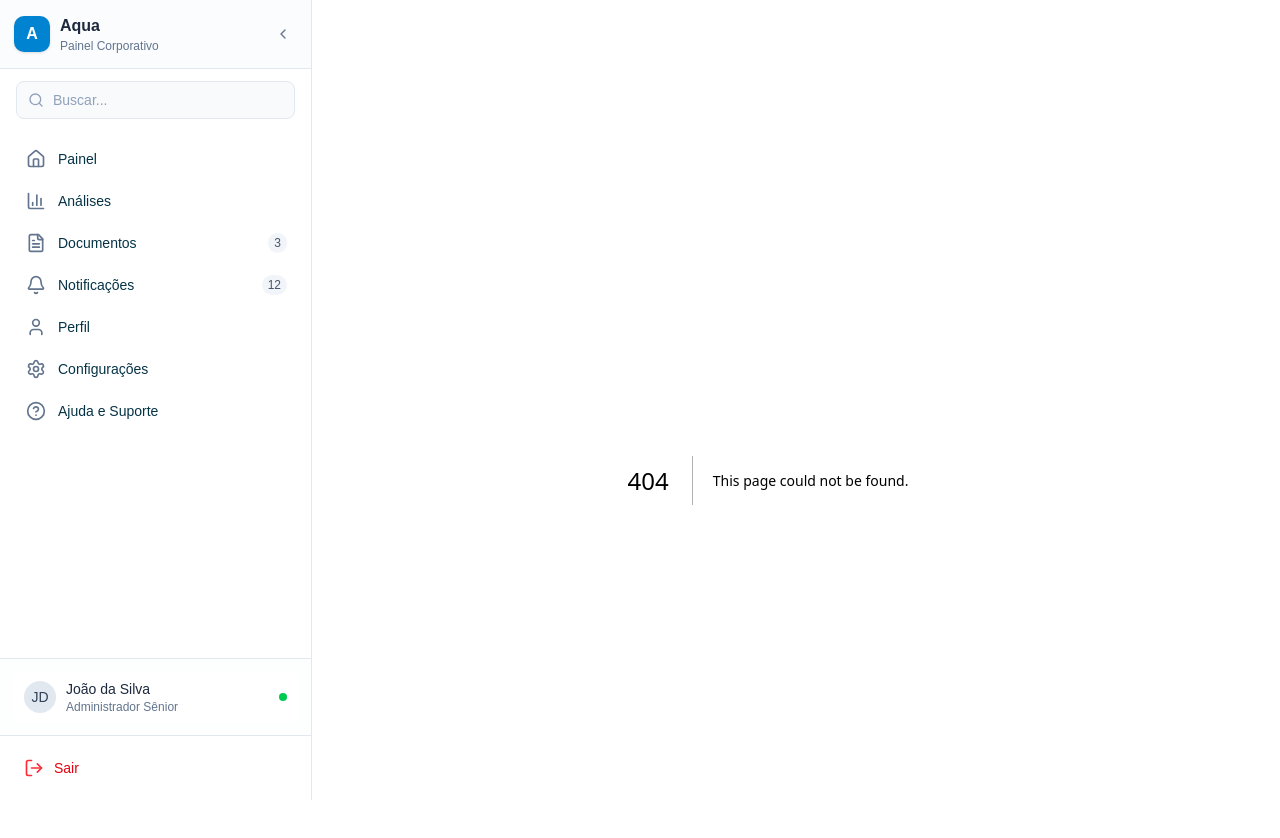
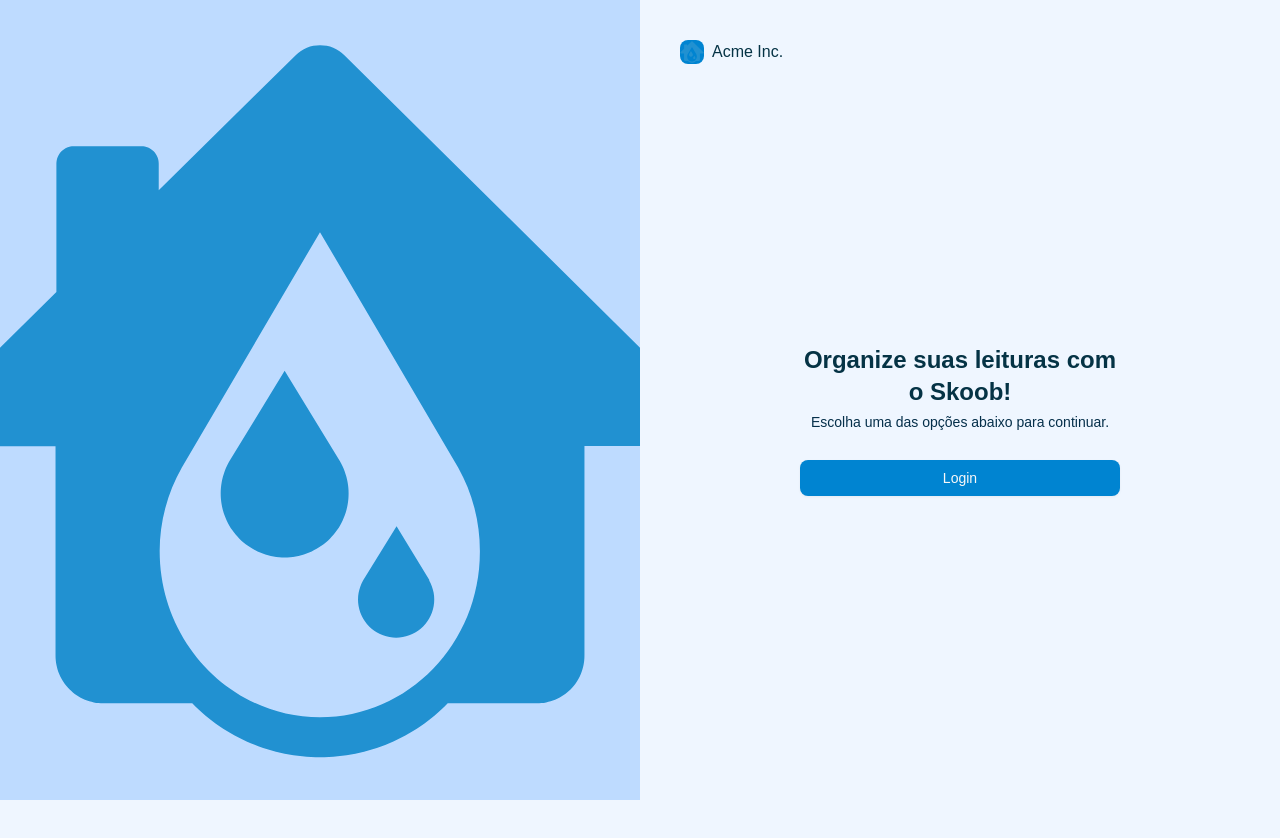
Before and after one commit to tcc-aqua/aqua, a Next.js app in the folder dashboard/: page /login in a window 1280 px wide. Before the commit this address had no page. Shown: the top 838 px of the page. After the commit the page ends 800 px from the top, so only its background shows below. Built offline with nearby package versions, Linux system fonts and the light colour scheme.

Commit message:
feat: stricture login

```diff
--- a/dashboard/package.json
+++ b/dashboard/package.json
@@ -3,13 +3,14 @@
   "version": "0.1.0",
   "private": true,
   "scripts": {
-    "dev": "next dev --turbopack",
+    "dev": "next dev --turbopack ",
     "build": "next build --turbopack",
     "start": "next start"
   },
   "dependencies": {
     "@radix-ui/react-dialog": "^1.1.15",
     "@radix-ui/react-dropdown-menu": "^2.1.16",
+    "@radix-ui/react-label": "^2.1.7",
     "@radix-ui/react-navigation-menu": "^1.2.14",
     "@radix-ui/react-separator": "^1.1.7",
     "@radix-ui/react-slot": "^1.2.3",
--- a/dashboard/src/app/layout.jsx
+++ b/dashboard/src/app/layout.jsx
@@ -33,21 +33,9 @@
           disableTransitionOnChange
         >
 
-          <Header className="fixed top-0 left-0 w-full z-100" />
 
-          <div className="flex min-h-screen">
+                {children}
 
-            <div className="fixed left-0 top-0 h-screen w-64 z-200 ">
-              <Sidebar />
-            </div>
-
-
-            <div className="flex-1 ml-64 p-20">
-              <PageTransitionWrapper>
-                {children}
-              </PageTransitionWrapper>
-            </div>
-          </div>
 
         </ThemeProvider>
 
--- /dev/null
+++ b/dashboard/src/app/login/page.jsx
@@ -0,0 +1,32 @@
+import { GalleryVerticalEnd } from "lucide-react"
+
+import { LoginForm } from "@/components/login-form"
+
+export default function LoginPage() {
+  return (
+    <div className="grid min-h-svh lg:grid-cols-2">
+      <div className="bg-muted relative hidden lg:block">
+        <img
+          src="/logo.svg"
+          alt="Image"
+          className="absolute inset-0 h-full w-full object-cover dark:brightness-[0.2] dark:grayscale" />
+      </div>
+      <div className="flex flex-col gap-4 p-6 md:p-10">
+        <div className="flex justify-center gap-2 md:justify-start">
+          <a href="#" className="flex items-center gap-2 font-medium">
+            <div
+              className="bg-primary text-primary-foreground flex size-6 items-center justify-center rounded-md">
+                <img src="./logo.svg" alt="" />
+            </div>
+            Acme Inc.
+          </a>
+        </div>
+        <div className="flex flex-1 items-center justify-center">
+          <div className="w-full max-w-xs">
+            <LoginForm />
+          </div>
+        </div>
+      </div>
+    </div>
+  );
+}
--- /dev/null
+++ b/dashboard/src/components/login-form.jsx
@@ -0,0 +1,36 @@
+import { cn } from "@/lib/utils"
+import { Button } from "@/components/ui/button"
+import {
+  Field,
+  FieldDescription,
+  FieldGroup,
+  FieldLabel,
+  FieldSeparator,
+} from "@/components/ui/field"
+import { Input } from "@/components/ui/input"
+
+export function LoginForm({
+  className,
+  ...props
+}) {
+  return (
+    <form className={cn("flex flex-col gap-6", className)} {...props}>
+      <FieldGroup>
+        <div className="flex flex-col items-center gap-1 text-center">
+          <h1 className="text-2xl font-bold">Organize suas
+leituras com o Skoob!
+</h1>
+          <p className="text-muted-foreground text-sm text-balance">
+          Escolha uma das opções abaixo para continuar.
+          </p>
+        </div>
+
+
+        <Field>
+          <Button type="submit">Login</Button>
+        </Field>
+
+      </FieldGroup>
+    </form>
+  );
+}
--- /dev/null
+++ b/dashboard/src/components/ui/field.jsx
@@ -0,0 +1,236 @@
+"use client"
+
+import { useMemo } from "react"
+import { cva } from "class-variance-authority";
+
+import { cn } from "@/lib/utils"
+import { Label } from "@/components/ui/label"
+import { Separator } from "@/components/ui/separator"
+
+function FieldSet({
+  className,
+  ...props
+}) {
+  return (
+    <fieldset
+      data-slot="field-set"
+      className={cn(
+        "flex flex-col gap-6",
+        "has-[>[data-slot=checkbox-group]]:gap-3 has-[>[data-slot=radio-group]]:gap-3",
+        className
+      )}
+      {...props} />
+  );
+}
+
+function FieldLegend({
+  className,
+  variant = "legend",
+  ...props
+}) {
+  return (
+    <legend
+      data-slot="field-legend"
+      data-variant={variant}
+      className={cn(
+        "mb-3 font-medium",
+        "data-[variant=legend]:text-base",
+        "data-[variant=label]:text-sm",
+        className
+      )}
+      {...props} />
+  );
+}
+
+function FieldGroup({
+  className,
+  ...props
+}) {
+  return (
+    <div
+      data-slot="field-group"
+      className={cn(
+        "group/field-group @container/field-group flex w-full flex-col gap-7 data-[slot=checkbox-group]:gap-3 [&>[data-slot=field-group]]:gap-4",
+        className
+      )}
+      {...props} />
+  );
+}
+
+const fieldVariants = cva("group/field flex w-full gap-3 data-[invalid=true]:text-destructive", {
+  variants: {
+    orientation: {
+      vertical: ["flex-col [&>*]:w-full [&>.sr-only]:w-auto"],
+      horizontal: [
+        "flex-row items-center",
+        "[&>[data-slot=field-label]]:flex-auto",
+        "has-[>[data-slot=field-content]]:items-start has-[>[data-slot=field-content]]:[&>[role=checkbox],[role=radio]]:mt-px",
+      ],
+      responsive: [
+        "flex-col [&>*]:w-full [&>.sr-only]:w-auto @md/field-group:flex-row @md/field-group:items-center @md/field-group:[&>*]:w-auto",
+        "@md/field-group:[&>[data-slot=field-label]]:flex-auto",
+        "@md/field-group:has-[>[data-slot=field-content]]:items-start @md/field-group:has-[>[data-slot=field-content]]:[&>[role=checkbox],[role=radio]]:mt-px",
+      ],
+    },
+  },
+  defaultVariants: {
+    orientation: "vertical",
+  },
+})
+
+function Field({
+  className,
+  orientation = "vertical",
+  ...props
+}) {
+  return (
+    <div
+      role="group"
+      data-slot="field"
+      data-orientation={orientation}
+      className={cn(fieldVariants({ orientation }), className)}
+      {...props} />
+  );
+}
+
+function FieldContent({
+  className,
+  ...props
+}) {
+  return (
+    <div
+      data-slot="field-content"
+      className={cn("group/field-content flex flex-1 flex-col gap-1.5 leading-snug", className)}
+      {...props} />
+  );
+}
+
+function FieldLabel({
+  className,
+  ...props
+}) {
+  return (
+    <Label
+      data-slot="field-label"
+      className={cn(
+        "group/field-label peer/field-label flex w-fit gap-2 leading-snug group-data-[disabled=true]/field:opacity-50",
+        "has-[>[data-slot=field]]:w-full has-[>[data-slot=field]]:flex-col has-[>[data-slot=field]]:rounded-md has-[>[data-slot=field]]:border [&>*]:data-[slot=field]:p-4",
+        "has-data-[state=checked]:bg-primary/5 has-data-[state=checked]:border-primary dark:has-data-[state=checked]:bg-primary/10",
+        className
+      )}
+      {...props} />
+  );
+}
+
+function FieldTitle({
+  className,
+  ...props
+}) {
+  return (
+    <div
+      data-slot="field-label"
+      className={cn(
+        "flex w-fit items-center gap-2 text-sm leading-snug font-medium group-data-[disabled=true]/field:opacity-50",
+        className
+      )}
+      {...props} />
+  );
+}
+
+function FieldDescription({
+  className,
+  ...props
+}) {
+  return (
+    <p
+      data-slot="field-description"
+      className={cn(
+        "text-muted-foreground text-sm leading-normal font-normal group-has-[[data-orientation=horizontal]]/field:text-balance",
+        "last:mt-0 nth-last-2:-mt-1 [[data-variant=legend]+&]:-mt-1.5",
+        "[&>a:hover]:text-primary [&>a]:underline [&>a]:underline-offset-4",
+        className
+      )}
+      {...props} />
+  );
+}
+
+function FieldSeparator({
+  children,
+  className,
+  ...props
+}) {
+  return (
+    <div
+      data-slot="field-separator"
+      data-content={!!children}
+      className={cn(
+        "relative -my-2 h-5 text-sm group-data-[variant=outline]/field-group:-mb-2",
+        className
+      )}
+      {...props}>
+      <Separator className="absolute inset-0 top-1/2" />
+      {children && (
+        <span
+          className="bg-background text-muted-foreground relative mx-auto block w-fit px-2"
+          data-slot="field-separator-content">
+          {children}
+        </span>
+      )}
+    </div>
+  );
+}
+
+function FieldError({
+  className,
+  children,
+  errors,
+  ...props
+}) {
+  const content = useMemo(() => {
+    if (children) {
+      return children
+    }
+
+    if (!errors?.length) {
+      return null
+    }
+
+    if (errors?.length == 1) {
+      return errors[0]?.message
+    }
+
+    return (
+      <ul className="ml-4 flex list-disc flex-col gap-1">
+        {errors.map((error, index) =>
+          error?.message && <li key={index}>{error.message}</li>)}
+      </ul>
+    );
+  }, [children, errors])
+
+  if (!content) {
+    return null
+  }
+
+  return (
+    <div
+      role="alert"
+      data-slot="field-error"
+      className={cn("text-destructive text-sm font-normal", className)}
+      {...props}>
+      {content}
+    </div>
+  );
+}
+
+export {
+  Field,
+  FieldLabel,
+  FieldDescription,
+  FieldError,
+  FieldGroup,
+  FieldLegend,
+  FieldSeparator,
+  FieldSet,
+  FieldContent,
+  FieldTitle,
+}
--- /dev/null
+++ b/dashboard/src/components/ui/label.jsx
@@ -0,0 +1,23 @@
+"use client"
+
+import * as React from "react"
+import * as LabelPrimitive from "@radix-ui/react-label"
+
+import { cn } from "@/lib/utils"
+
+function Label({
+  className,
+  ...props
+}) {
+  return (
+    <LabelPrimitive.Root
+      data-slot="label"
+      className={cn(
+        "flex items-center gap-2 text-sm leading-none font-medium select-none group-data-[disabled=true]:pointer-events-none group-data-[disabled=true]:opacity-50 peer-disabled:cursor-not-allowed peer-disabled:opacity-50",
+        className
+      )}
+      {...props} />
+  );
+}
+
+export { Label }
```
Also changed, not shown: dashboard/public/logo.svg (added), 1 other file (tests, documents, lock files or other folders).
